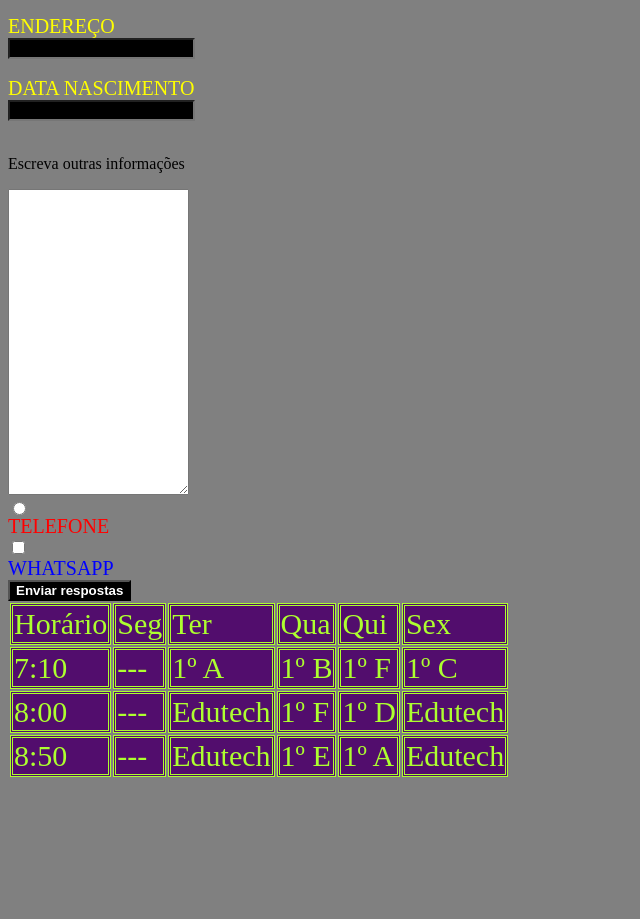
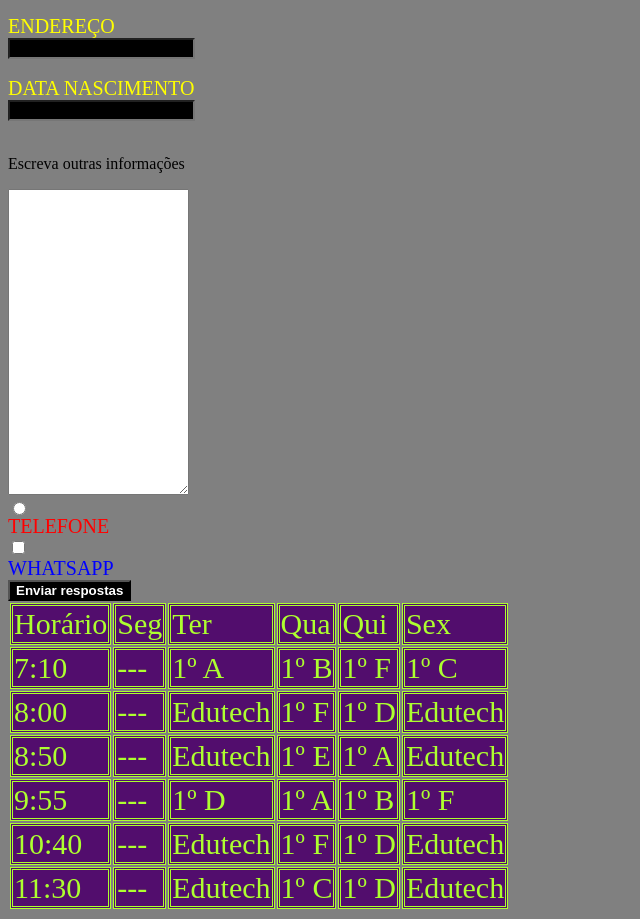
Before and after one commit to romulopena/form-1b, a plain HTML site: page index.html in a window 1280 px wide. Shown: the part 127-1046 px from the top of the page, without its empty margins (0-640 px from the left). Before the commit the page ends 914 px from the top, so only its background shows below. Drawn offline with Linux system fonts and the light colour scheme.

Commit message:
alterado

```diff
--- a/index.html
+++ b/index.html
@@ -63,6 +63,30 @@
 			<td>1º A</td>
 			<td>Edutech</td>
 		</tr>
+		<tr>
+			<td>9:55</td>
+			<td>---</td>
+			<td>1º D</td>
+			<td>1º A</td>
+			<td>1º B</td>
+			<td>1º F</td>
+		</tr>
+		<tr>
+			<td>10:40</td>
+			<td>---</td>
+			<td>Edutech</td>
+			<td>1º F</td>
+			<td>1º D</td>
+			<td>Edutech</td>
+		</tr>
+		<tr>
+			<td>11:30</td>
+			<td>---</td>
+			<td>Edutech</td>
+			<td>1º C</td>
+			<td>1º D</td>
+			<td>Edutech</td>
+		</tr>
 
 	</table>
 	</main>
```
